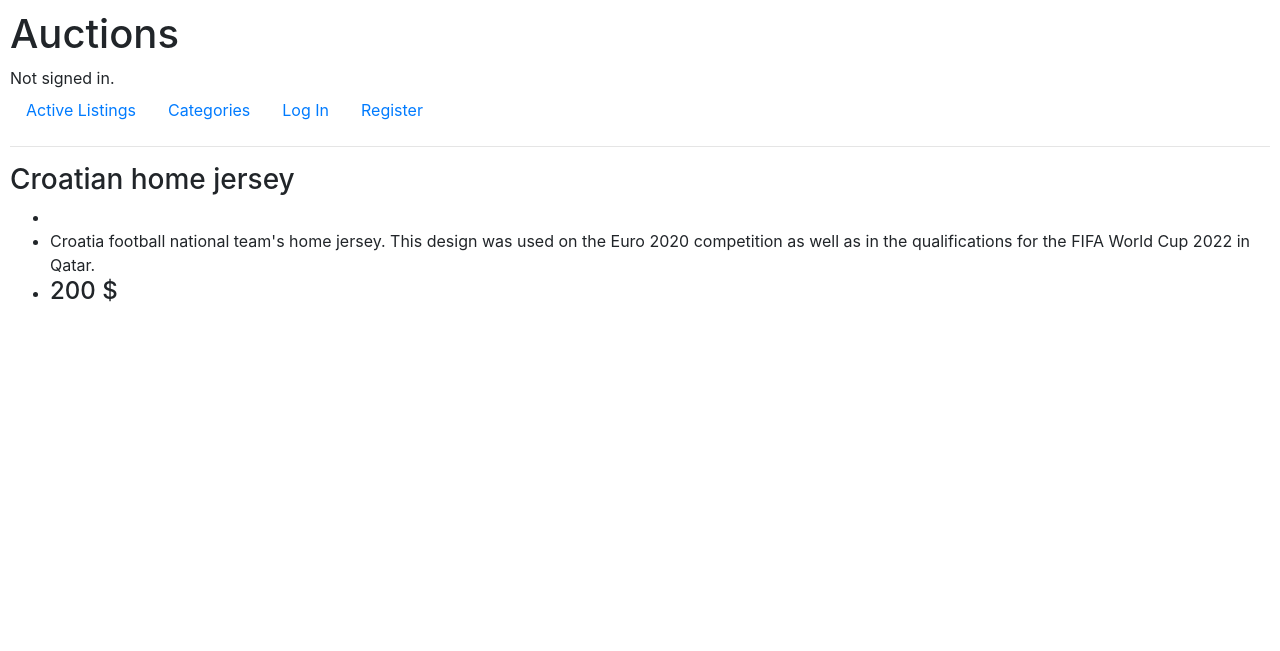
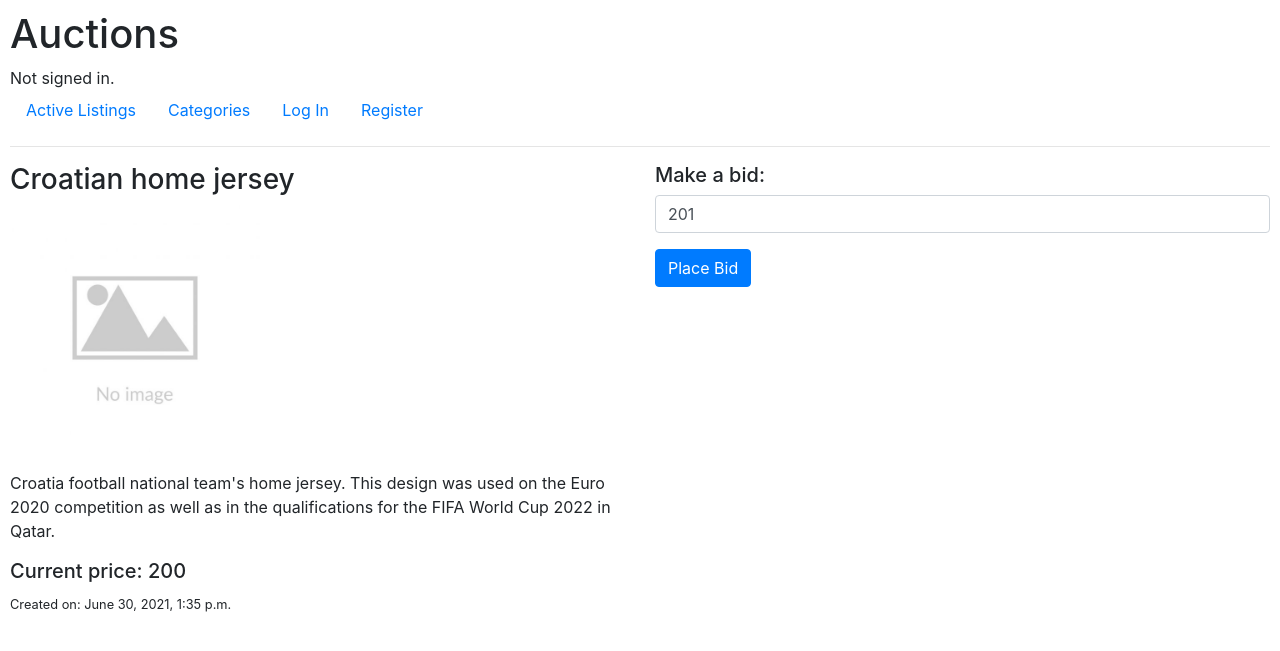
Before and after one commit to msandrk/cs50_web_course, a Django app: page /listings/1 in a window 1280 px wide. Shown: the top 651 px of the page. Run offline with Django 3.2, Linux system fonts and the light colour scheme; data comes from the database, SQL or seed files in the repository; both versions use the stored data as it was after the commit; some libraries are stand-ins or nearby versions.

Commit message:
filters instead if-else in templates

```diff
--- a/project2/commerce/auctions/templates/auctions/listing.html
+++ b/project2/commerce/auctions/templates/auctions/listing.html
@@ -1,19 +1,35 @@
 {% extends 'auctions/layout.html' %}
 
 {% block body %}
-<h3>{{ listing.title }}</h3>
-<ul>
-    <li><img src="{{ listing.image_url }}"></li>
-    <li>{{ listing.description }}</li>
-    <li>
-        <h4>
-            {% if listing.highest_bid is not None %}
-                {{ listing.highest_bid.amount }}
-            {% else %}
-                {{ listing.starting_price }}
-            {% endif %}$
-        </h4>
-    </li>
 
-</ul>
+    {% with curr_price=listing.highest_bid.amount|default:listing.starting_price %}
+        <div class="row">
+
+            <div class="col-6">
+                <h3>{{ listing.title }}</h3>
+                <article>
+                    {% with img_url=listing.image_url|default:'/static/imgs/no_image_available.jpg' %}
+                    <p><img src='{{ img_url }}' witdh="250" height="250"></p>
+                    {% endwith %}
+                    <p>{{ listing.description }}</p>
+                    <h5>Current price: {{ curr_price }}</h5>
+                    <small>Created on: {{ listing.created }}</small>
+                </article>
+            </div>
+            <div class="col-6">
+                <h5>Make a bid:</h5>
+                <form method="POST" action="">
+                    {% csrf_token %}
+                    {% with min_bid=curr_price|add:'1' %}
+                    <div class="form-group">
+                        <!-- <label for="bid">/label> -->
+                        <input class="form-control" id="bid" type="number" min={{min_bid}} value={{ min_bid }} placeholder={{min_bid}}>
+                    </div>
+                    <input class="btn btn-primary" type="submit" value="Place Bid">
+                    {% endwith %}
+                </form>
+            </div>
+
+        </div>
+    {% endwith %}
 {% endblock %}
```
Also changed, not shown: project2/commerce/auctions/templates/auctions/index.html (+11 -8 lines), project2/README.md, project2/commerce/auctions/static/imgs/no_image_available.jpg (added), project2/commerce/db.sqlite3.
